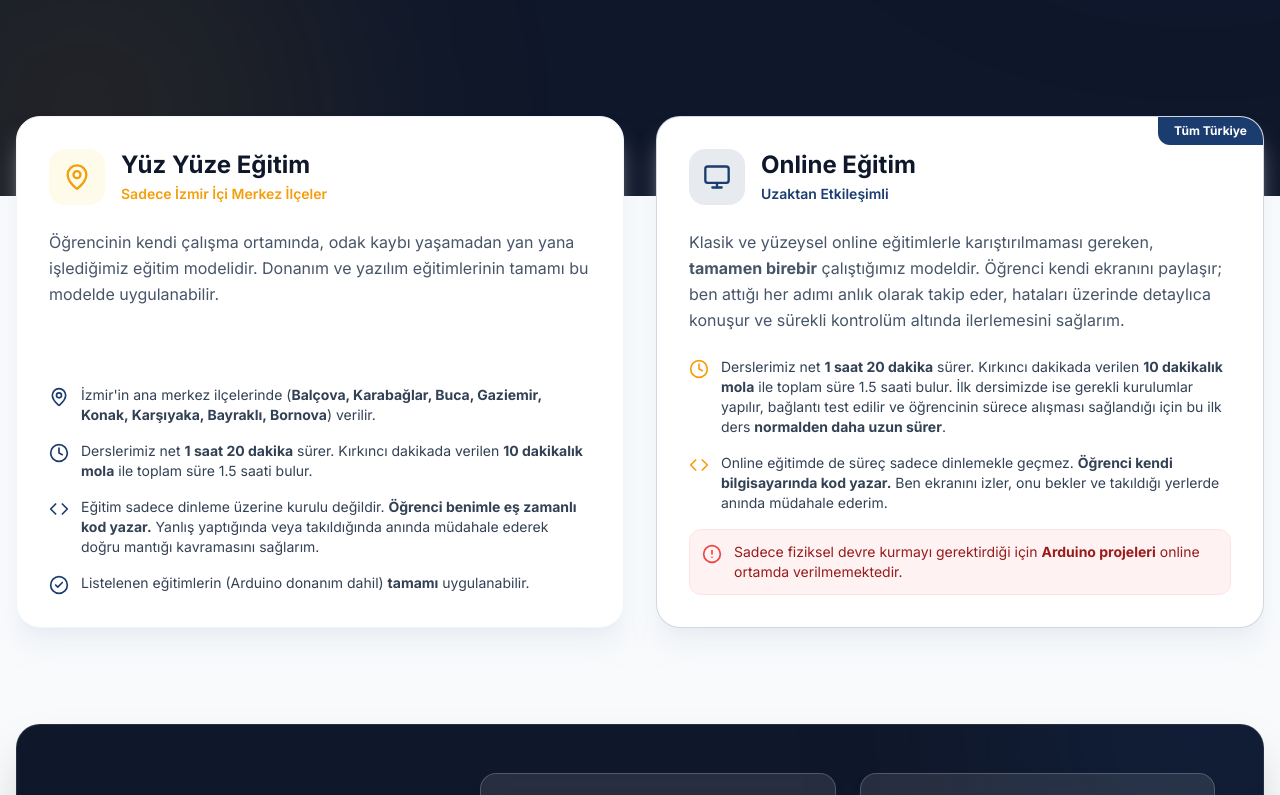
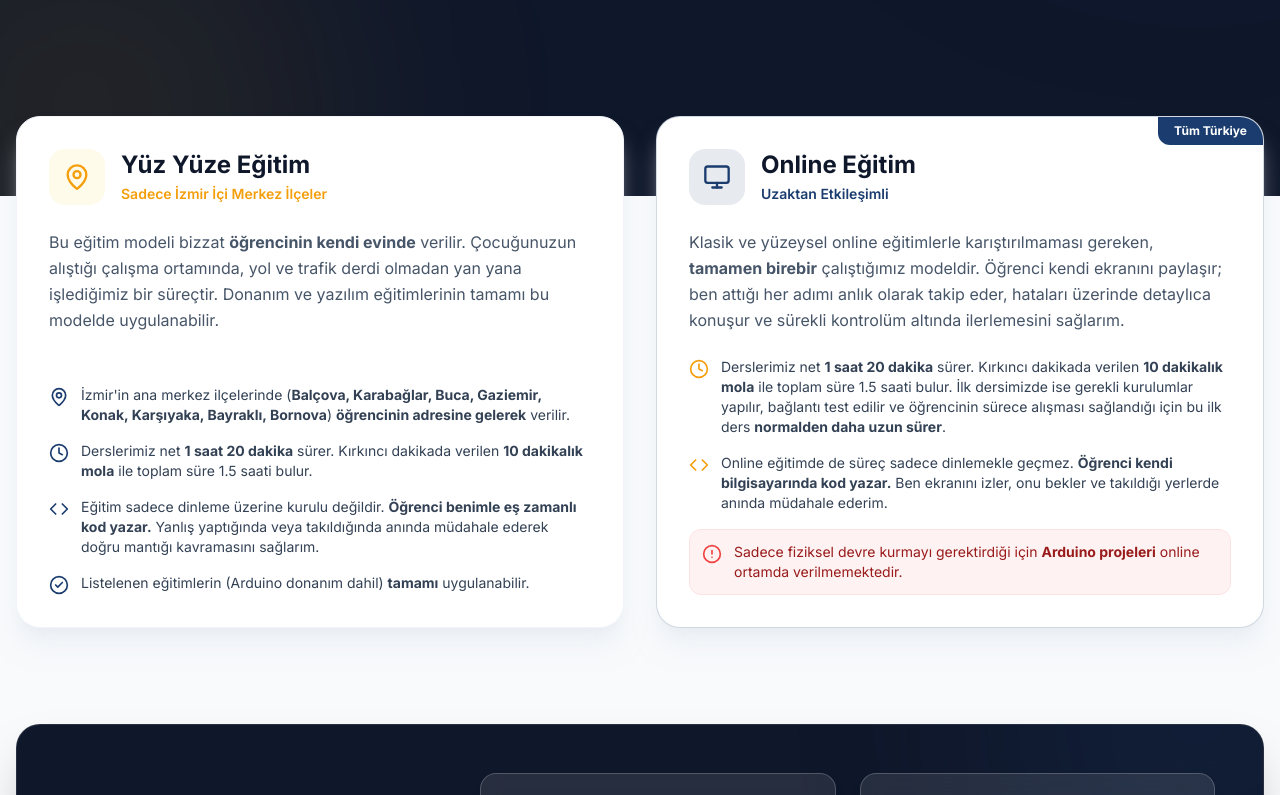
Before and after one commit to berkayeseen/algoritmik-web, a Next.js app: page /egitimlerimiz in a window 1280 px wide. Shown: the part 559-1354 px from the top of the page. Built offline with nearby package versions, Linux system fonts and the light colour scheme.

Commit message:
content: explicitly state that face-to-face education is at the student's home

```diff
--- a/app/egitimlerimiz/page.jsx
+++ b/app/egitimlerimiz/page.jsx
@@ -99,12 +99,12 @@ export default function EgitimlerListesi() {
               </div>
             </div>
             <p className="text-slate-600 mb-6 leading-relaxed">
-              Öğrencinin kendi çalışma ortamında, odak kaybı yaşamadan yan yana işlediğimiz eğitim modelidir. Donanım ve yazılım eğitimlerinin tamamı bu modelde uygulanabilir.
+              Bu eğitim modeli bizzat <strong>öğrencinin kendi evinde</strong> verilir. Çocuğunuzun alıştığı çalışma ortamında, yol ve trafik derdi olmadan yan yana işlediğimiz bir süreçtir. Donanım ve yazılım eğitimlerinin tamamı bu modelde uygulanabilir.
             </p>
             <ul className="space-y-4 mt-auto">
               <li className="flex items-start gap-3">
                 <MapPin className="w-5 h-5 text-brand-blue flex-shrink-0 mt-0.5" />
-                <span className="text-sm text-slate-700">İzmir'in ana merkez ilçelerinde (<strong>Balçova, Karabağlar, Buca, Gaziemir, Konak, Karşıyaka, Bayraklı, Bornova</strong>) verilir.</span>
+                <span className="text-sm text-slate-700">İzmir'in ana merkez ilçelerinde (<strong>Balçova, Karabağlar, Buca, Gaziemir, Konak, Karşıyaka, Bayraklı, Bornova</strong>) <strong>öğrencinin adresine gelerek</strong> verilir.</span>
               </li>
               <li className="flex items-start gap-3">
                 <Clock className="w-5 h-5 text-brand-blue flex-shrink-0 mt-0.5" />
```
